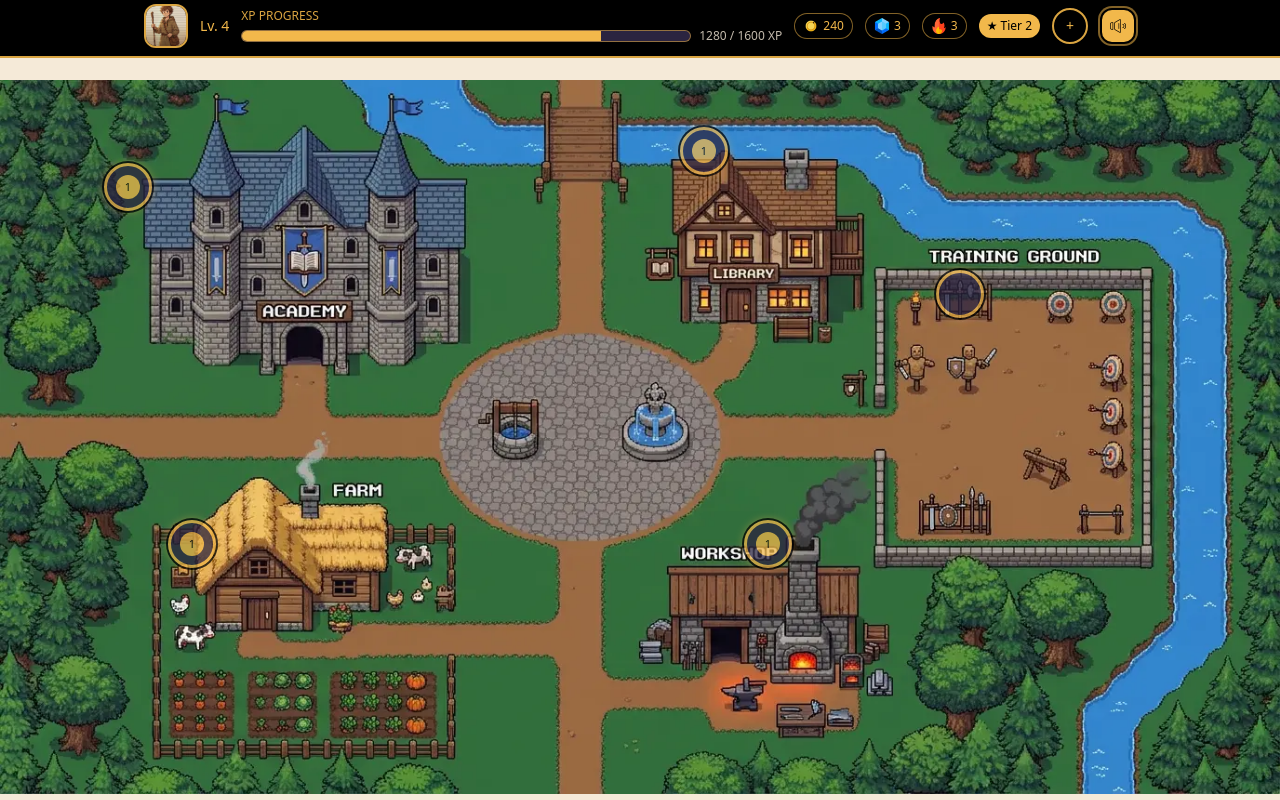
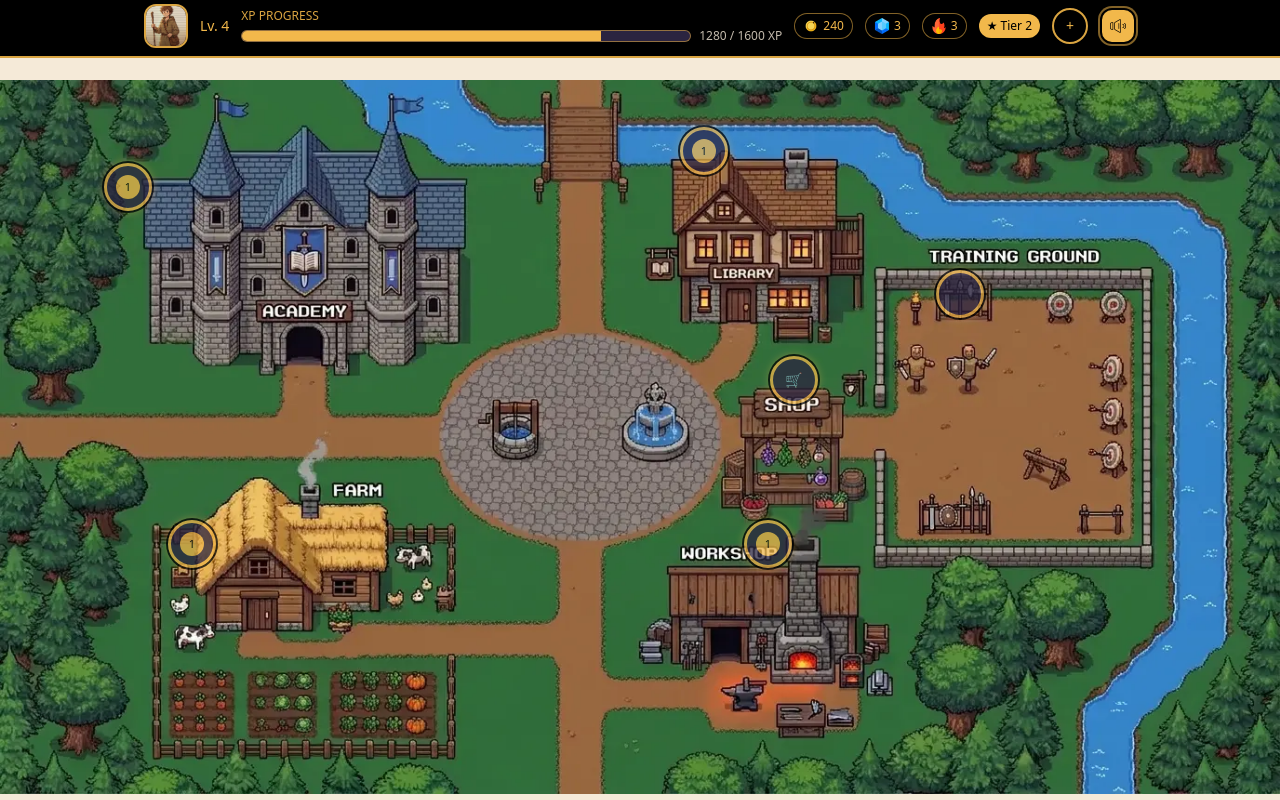
Before and after one commit to Asmi611/life-rpg, a Next.js app: page /village in a window 1280 px wide. Built offline with nearby package versions, Linux system fonts and the light colour scheme.

Commit message:
feat(village): add shop building and hotspot to village-tier-1

```diff
--- a/app/(game)/village/page.jsx
+++ b/app/(game)/village/page.jsx
@@ -578,31 +578,39 @@ const HOTSPOTS = [
   { key: "gym", name: "Training Ground", category: "Strength", top: 30, left: 75 },
   { key: "home", name: "Farm", category: "Discipline", top: 65, left: 15 },
   { key: "home", name: "Workshop", category: "Discipline", top: 65, left: 60 },
+  { key: "shop", name: "Shop", category: null, top: 42, left: 62 },
 ];
 
 function Hotspot({ spot }) {
   const router = useRouter();
-  const available = mockQuests.filter(
-    (q) => q.hotspot === spot.key && q.status === "available"
-  );
+  const isShop = spot.key === "shop";
+  const available = isShop
+    ? []
+    : mockQuests.filter((q) => q.hotspot === spot.key && q.status === "available");
   const count = available.length;
-  const targetId = available[0]?.id ?? mockQuests.find((q) => q.hotspot === spot.key)?.id;
+  const targetId = isShop
+    ? null
+    : available[0]?.id ?? mockQuests.find((q) => q.hotspot === spot.key)?.id;
 
   return (
     <motion.button
       type="button"
-      aria-label={`${spot.name} — ${spot.category} quests, ${count} available`}
+      aria-label={isShop ? "Shop — buy items" : `${spot.name} — ${spot.category} quests, ${count} available`}
       whileHover={{ scale: 1.15 }}
       whileTap={{ scale: 0.9 }}
       transition={{ duration: 0.25, ease: "easeInOut" }}
-      onClick={() => targetId && router.push(`/quest/${targetId}`)}
+      onClick={() => (isShop ? router.push("/shop") : targetId && router.push(`/quest/${targetId}`))}
       style={{ top: `${spot.top}%`, left: `${spot.left}%` }}
       className="group absolute flex h-8 w-8 -translate-x-1/2 -translate-y-1/2 items-center justify-center rounded-avatar border-2 border-xp-amber bg-dusk shadow-[0_0_0_2px_black,0_0_10px_rgba(242,184,75,0.7)] transition hover:shadow-[0_0_0_2px_black,0_0_18px_rgba(242,184,75,0.95)] focus-visible:outline focus-visible:outline-2 focus-visible:outline-offset-2 focus-visible:outline-xp-amber motion-reduce:transition-none animate-pulse hover:animate-none sm:h-10 sm:w-10 sm:border-[3px] md:h-12 md:w-12"
     >
-      {count > 0 && (
-        <span className="flex h-4 w-4 items-center justify-center rounded-avatar bg-xp-amber font-pixel text-[8px] text-black sm:h-5 sm:w-5 sm:text-[10px] md:h-6 md:w-6 md:text-[11px]">
-          {count}
-        </span>
+      {isShop ? (
+        <span className="text-xs sm:text-sm">🛒</span>
+      ) : (
+        count > 0 && (
+          <span className="flex h-4 w-4 items-center justify-center rounded-avatar bg-xp-amber font-pixel text-[8px] text-black sm:h-5 sm:w-5 sm:text-[10px] md:h-6 md:w-6 md:text-[11px]">
+            {count}
+          </span>
+        )
       )}
       <span className="pointer-events-none absolute -bottom-6 left-1/2 -translate-x-1/2 whitespace-nowrap rounded bg-black/90 px-2 py-0.5 font-pixel text-[9px] text-xp-amber opacity-0 transition group-hover:opacity-100">
         {spot.name}
```
Also changed, not shown: public/art/village-tier-1.webp.
